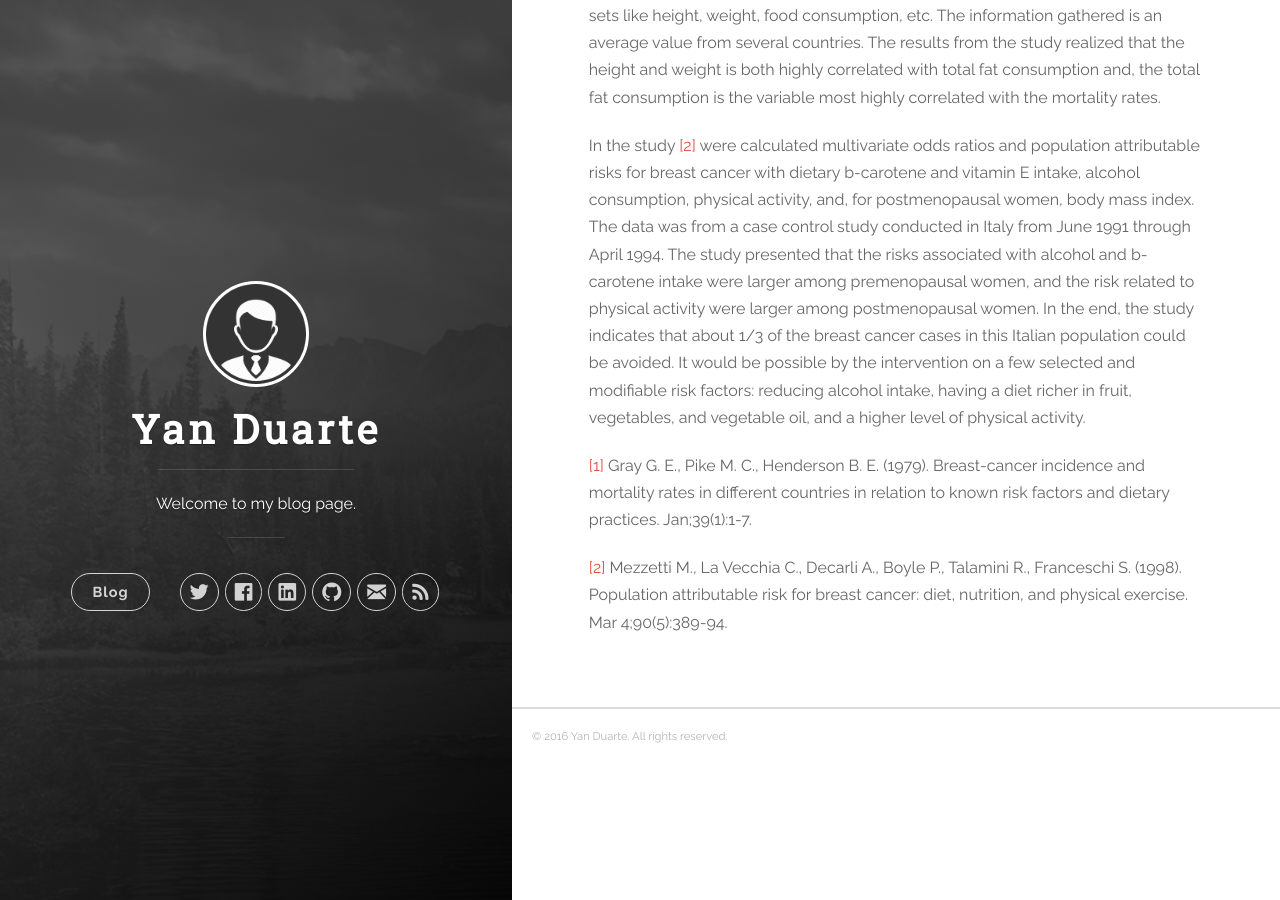
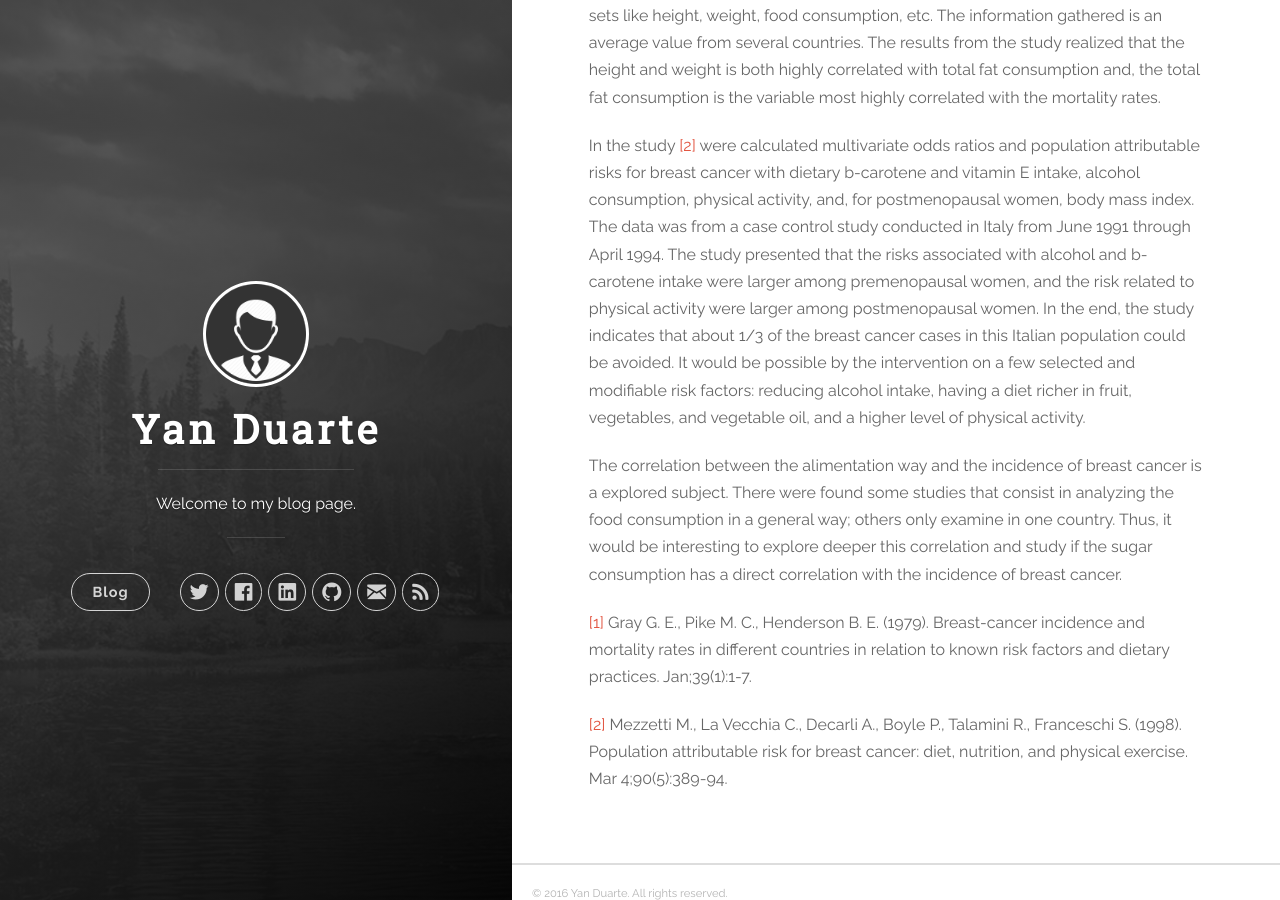
Before and after one commit to yan-duarte/yan-duarte.github.io, a Jekyll site: the page built from _posts/2016-01-08-welcome-to-jekyll.markdown, in a window 1280 px wide and 900 px high, scrolled down 2347 px. Built offline with Jekyll 4.4.1, drawn with Linux system fonts in a browser that asks for light colours; nearby versions of some CDN libraries.

Commit message:
Updated 2016-01-08-welcome-to-jekyll.markdown

```diff
--- a/_posts/2016-01-08-welcome-to-jekyll.markdown
+++ b/_posts/2016-01-08-welcome-to-jekyll.markdown
@@ -58,6 +58,8 @@ The data was from a case control study conducted in Italy from June 1991 through
 The study presented that the risks associated with alcohol and b-carotene intake were larger among premenopausal women, and the risk related to physical activity were larger among postmenopausal women.
 In the end, the study indicates that about 1/3 of the breast cancer cases in this Italian population could be avoided. It would be possible by the intervention on a few selected and modifiable risk factors: reducing alcohol intake, having a diet richer in fruit, vegetables, and vegetable oil, and a higher level of physical activity.
 
+The correlation between the alimentation way and the incidence of breast cancer is a explored subject. There were found some studies that consist in analyzing the food consumption in a general way; others only examine in one country. Thus, it would be interesting to explore deeper this correlation and study if the sugar consumption has a direct correlation with the incidence of breast cancer.
+
 [[1]][study_1] Gray G. E., Pike M. C., Henderson B. E. (1979). Breast-cancer incidence and mortality rates in different countries in relation to known risk factors and dietary practices. Jan;39(1):1-7.
 
 [[2]][study_2] Mezzetti M., La Vecchia C., Decarli A., Boyle P., Talamini R., Franceschi S. (1998). Population attributable risk for breast cancer: diet, nutrition, and physical exercise. Mar 4;90(5):389-94.
```
